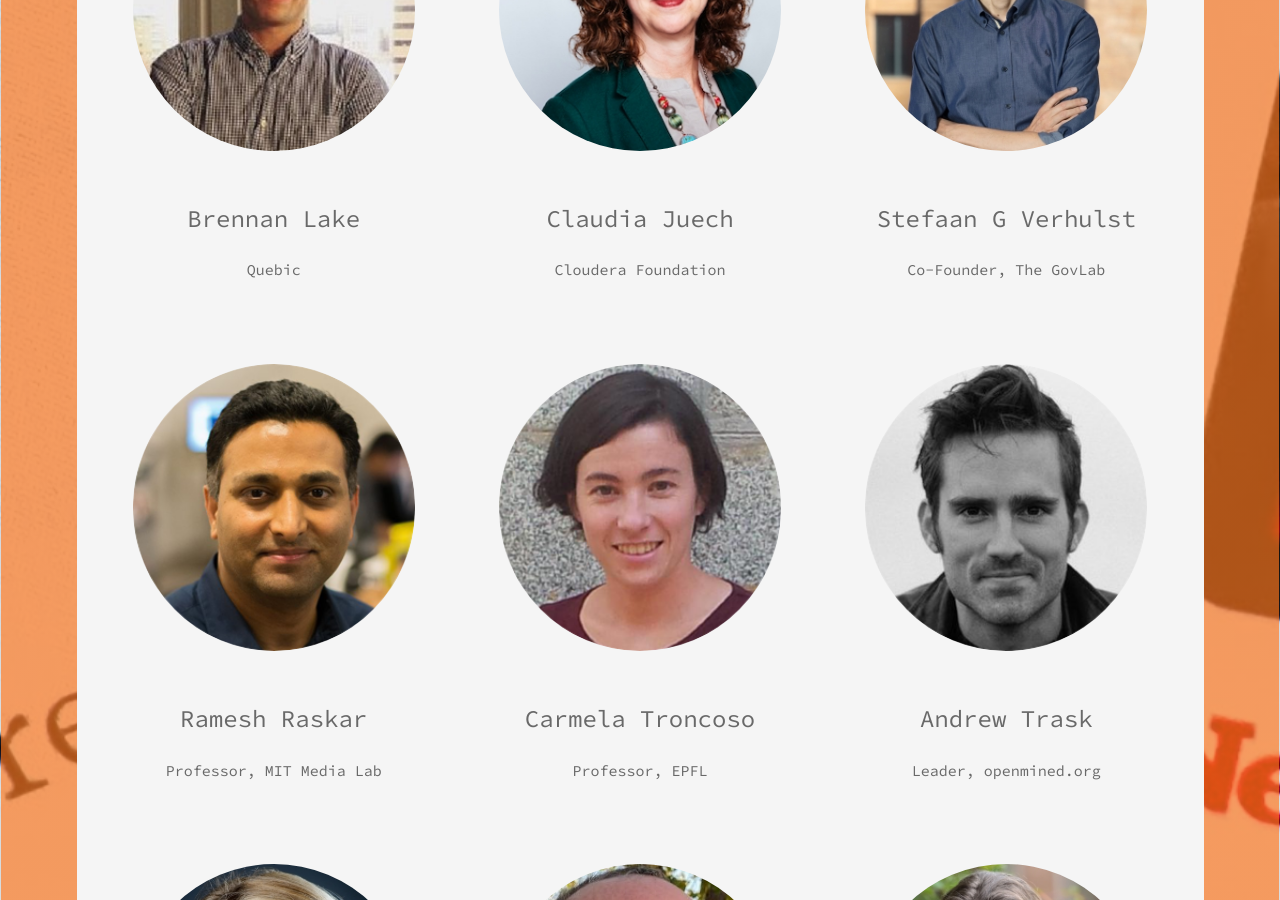
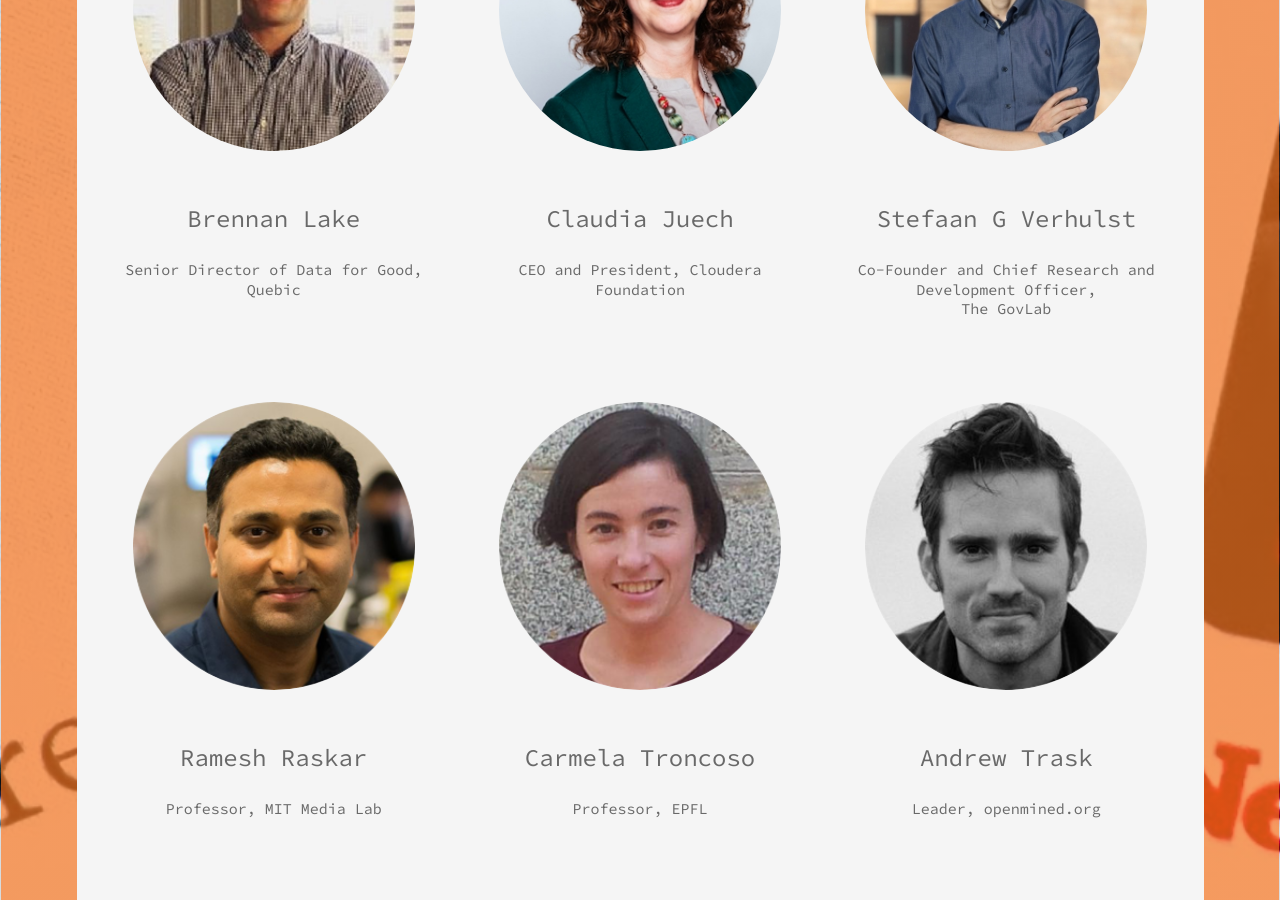
Before and after one commit to responsible-data-summit/responsible-data-summit.github.io, a Jekyll site: the page built from pages/pandemic.html, in a window 1280 px wide and 900 px high, scrolled down 4667 px. Built offline with Jekyll 4.4.1, drawn with Linux system fonts in a browser that asks for light colours; some of the changed text lies outside the part shown.

Commit message:
aff update

```diff
--- a/_data/speakers_pandemic.yml
+++ b/_data/speakers_pandemic.yml
@@ -30,7 +30,7 @@
     Data Commons
 - name: Richard Benjamins
   title: |
-    Telefonica
+    Chief AI & Data Strategist, Telefonica
   avatar: RichardB.jpg
 - name: John Langford
   title: |
@@ -61,15 +61,16 @@
   hide_talk: true
 - name: Brennan Lake
   title: |
-    Quebic
+    Senior Director of Data for Good, Quebic
   avatar: Brennan.jpg
 - name: Claudia Juech
   title: |
-    Cloudera Foundation
+    CEO and President, Cloudera Foundation
   avatar: Claudia.jpg
 - name: Stefaan G Verhulst
   title: |
-    Co-Founder, The GovLab
+    Co-Founder and Chief Research and Development Officer,
+    The GovLab
   avatar: Stefaan.jpg
 - name: Ramesh Raskar
   title: |
```
